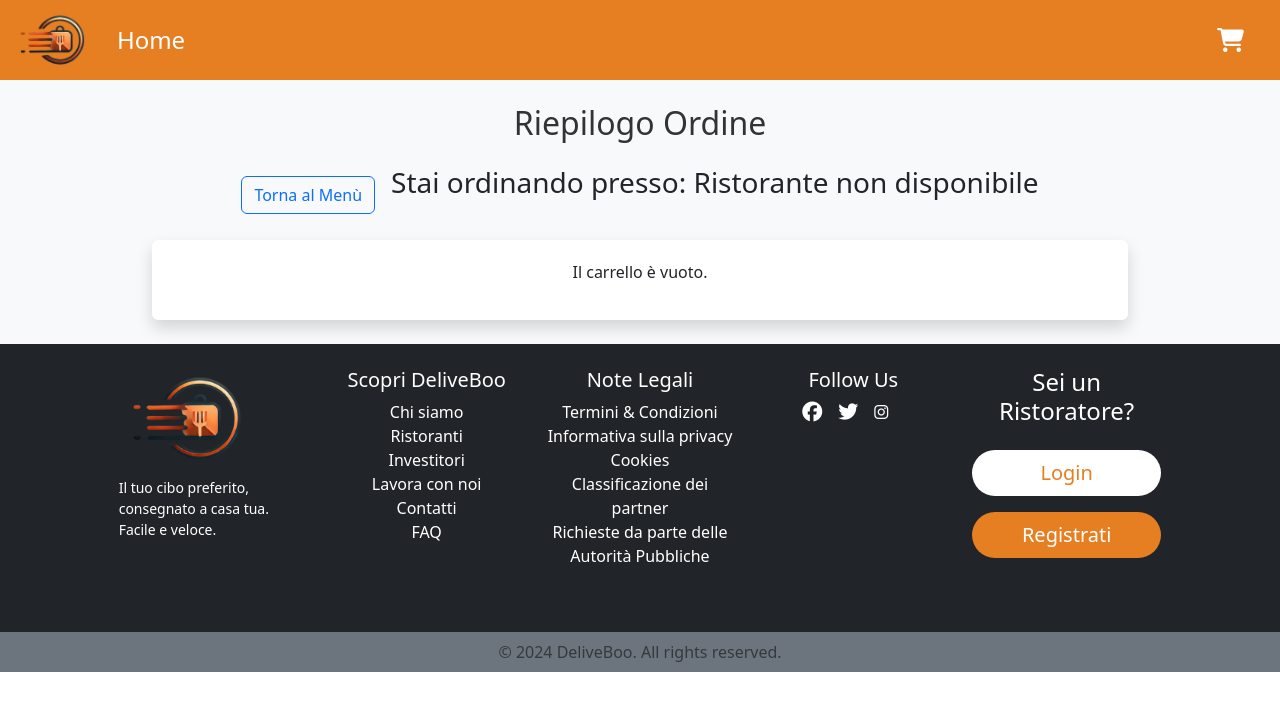
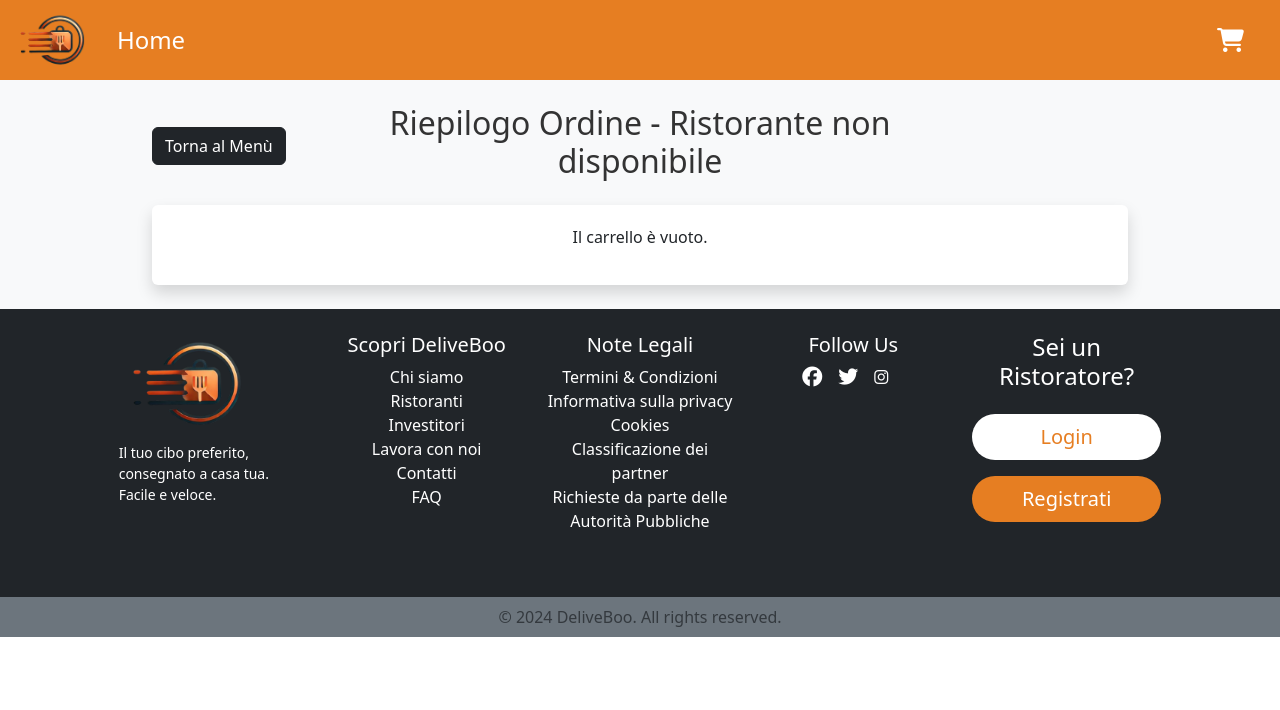
Before and after one commit to GiuseppeDeRosa1992/deliveBoo-front, a Vue app: page /cart in a window 1280 px wide. Shown: the top 710 px of the page. Built offline with nearby package versions, Linux system fonts and the light colour scheme.

Commit message:
stilizzato meglio appcart

```diff
--- a/src/views/AppCart.vue
+++ b/src/views/AppCart.vue
@@ -78,11 +78,16 @@
 <template>
     <div class="app-cart bg-light py-4">
         <div class="container">
-            <h2 class="pb-3 text-center">Riepilogo Ordine</h2>
-            <div class="d-flex justify-content-center align-items-center pb-3">
-                <button @click="goToRestaurantMenu" class="btn btn-outline-primary me-3">Torna al Menù</button>
-                <h3 class="pb-3">Stai ordinando presso: {{ restaurantName }}</h3>
+            <div class="row align-items-center pb-3">
+                <div class="col-lg-2">
+                    <button @click="goToRestaurantMenu" class="btn btn-dark">Torna al Menù</button>
+                </div>
+                <div class="col-lg-8">
+                    <h2 class="text-center">Riepilogo Ordine - {{ restaurantName }}</h2>
+                </div>
+                <div class="col-lg-2"></div>
             </div>
+
             <div class="cart-content bg-white rounded shadow">
                 <div v-if="cart.length === 0" class="text-center">
                     <p>Il carrello è vuoto.</p>
```
